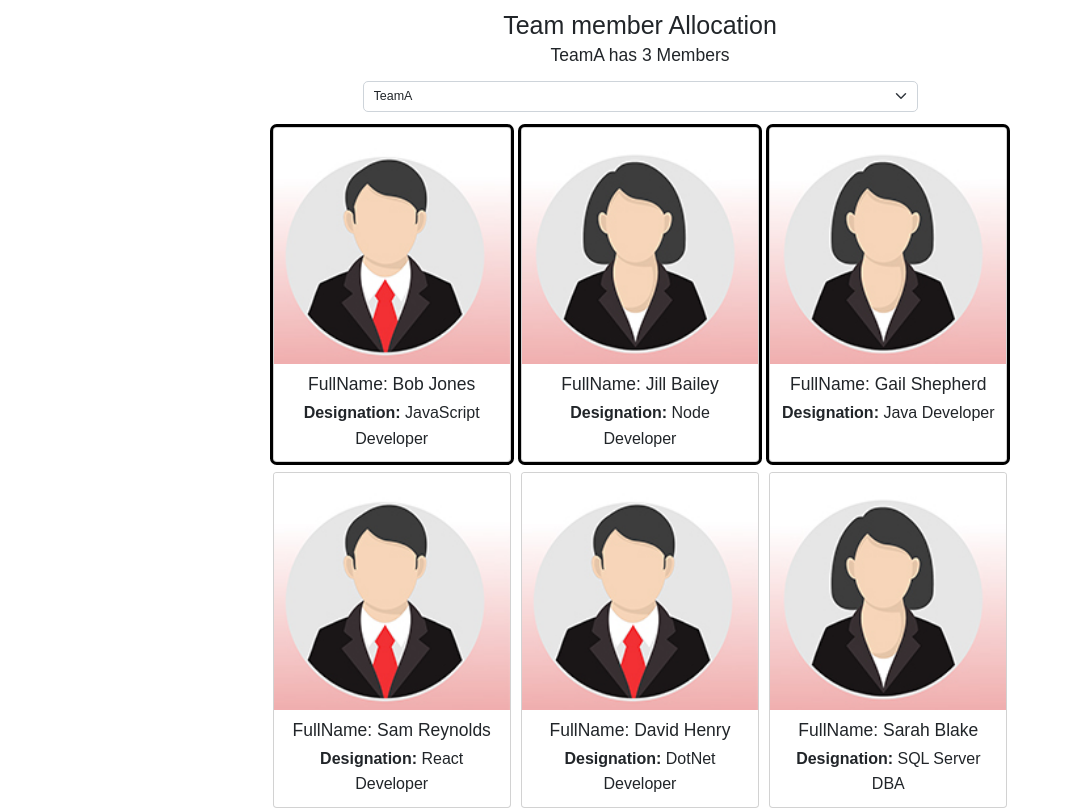
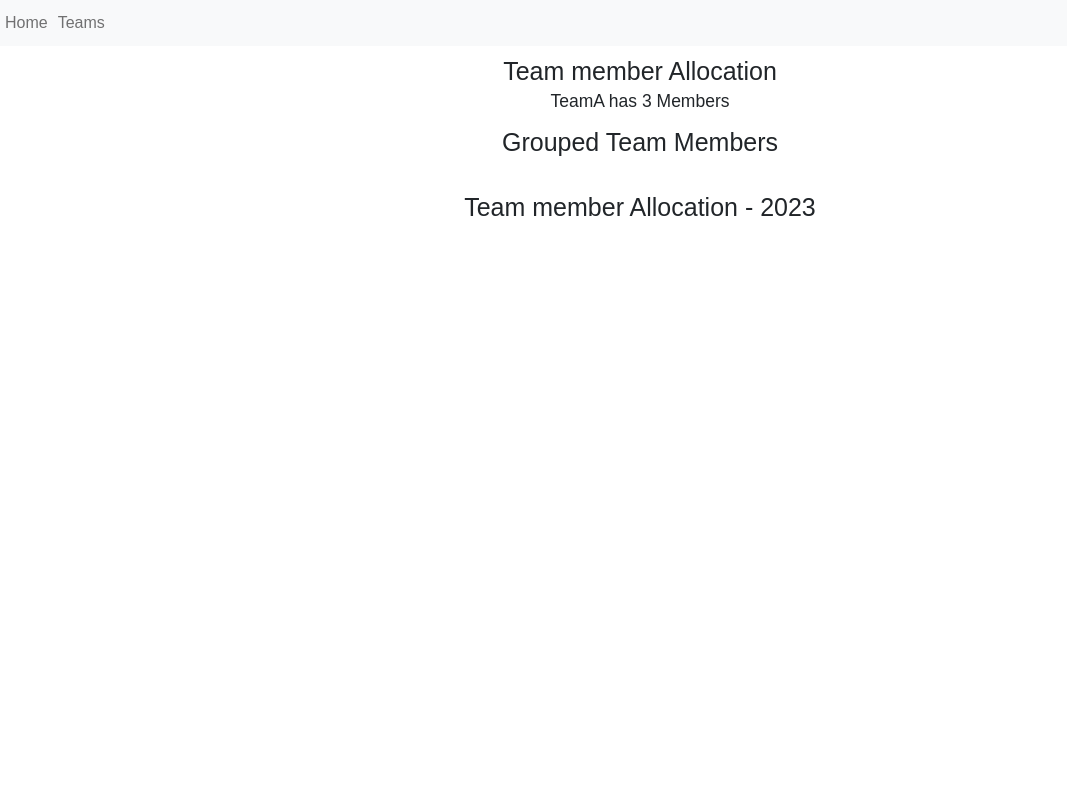
Before and after one commit to justaway1/ReactJSApp, a React (Create React App) app in the folder react-app/: page /GroupedTeamMembers in a window 1280 px wide. Shown: the top 810 px of the page, without its empty margins (0-1067 px from the left). Built offline with nearby package versions, Linux system fonts and the light colour scheme.

Commit message:
Added Navigation Menu

```diff
--- a/react-app/package.json
+++ b/react-app/package.json
@@ -38,5 +38,8 @@
       "last 1 firefox version",
       "last 1 safari version"
     ]
+  },
+  "devDependencies": {
+    "react-router-dom": "^6.8.1"
   }
 }
--- a/react-app/src/App.js
+++ b/react-app/src/App.js
@@ -1,9 +1,12 @@
 import React from 'react'
-import { useState, useEffect } from 'react'
 import './scss/App.scss'
 import Header from './Components/Header'
 import Footer from './Components/Footer'
 import Employees from './Components/Employees'
+import GroupedTeamMembers from './Components/GroupedTeamMembers'
+import Nav from './Components/Nav'
+import { useState, useEffect } from 'react'
+import { BrowserRouter as Router, Route, Routes } from 'react-router-dom'
 
 function App () {
   const [selectedTeam, setSelectedTeam] = useState(
@@ -114,7 +117,7 @@
 
     setEmployees(transformedEmployee)
   }
-
+  // Looks for Changes in the variables
   useEffect(() => {
     localStorage.setItem('employeeList', JSON.stringify(employees))
   }, [employees])
@@ -124,7 +127,8 @@
   }, [selectedTeam])
 
   return (
-    <div>
+    <Router>
+      <Nav />
       <Header
         selectedTeam={selectedTeam}
         teamMemberCount={
@@ -132,14 +136,25 @@
             .length
         }
       />
+      <Routes>
+        <Route
+          path='/'
+          element={
             <Employees
               employees={employees}
               selectedTeam={selectedTeam}
               handleEmployeeCardClick={handleEmployeeCardClick}
               handleTeamSelectionChange={handleTeamSelectionChange}
             />
+          }
+        ></Route>
+        <Route
+          path='/GroupedTeamMembers'
+          element={<GroupedTeamMembers />}
+        ></Route>
+      </Routes>
       <Footer />
-    </div>
+    </Router>
   )
 }
 
--- /dev/null
+++ b/react-app/src/Components/GroupedTeamMembers.js
@@ -0,0 +1,13 @@
+const GroupedTeamMembers = () => {
+  return (
+    <main className='container'>
+      <div className='row justify-content-center mt-3 mb-3'>
+        <div className='col-8'>
+          <h1>Grouped Team Members</h1>
+        </div>
+      </div>
+    </main>
+  )
+}
+
+export default GroupedTeamMembers
--- /dev/null
+++ b/react-app/src/Components/Nav.js
@@ -0,0 +1,22 @@
+import { Link } from 'react-router-dom'
+
+const Nav = () => {
+  return (
+    <nav className='navbar navbar-expand-lg navbar-light bg-light'>
+      <ul className='navbar-nav me-auto mb-2 mb-lg-0'>
+        <li className='nav-item'>
+          <Link className='nav-link' to='/'>
+            Home
+          </Link>
+        </li>
+        <li className='nav-item'>
+          <Link className='nav-link' to='/GroupedTeamMembers'>
+            Teams
+          </Link>
+        </li>
+      </ul>
+    </nav>
+  )
+}
+
+export default Nav
```
Also changed, not shown: 1 other file (tests, documents, lock files or other folders). Lines whose indentation alone changed are shown as unchanged.
